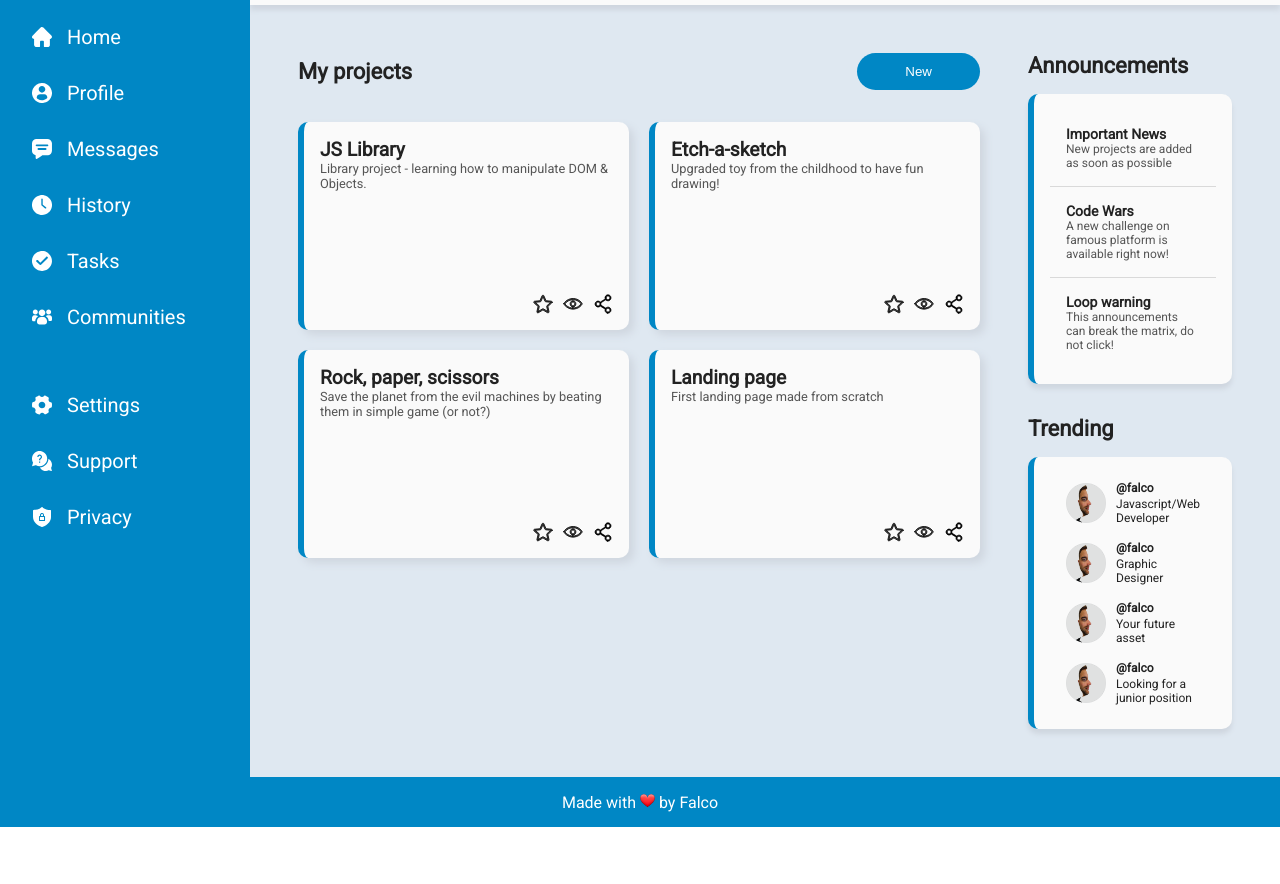
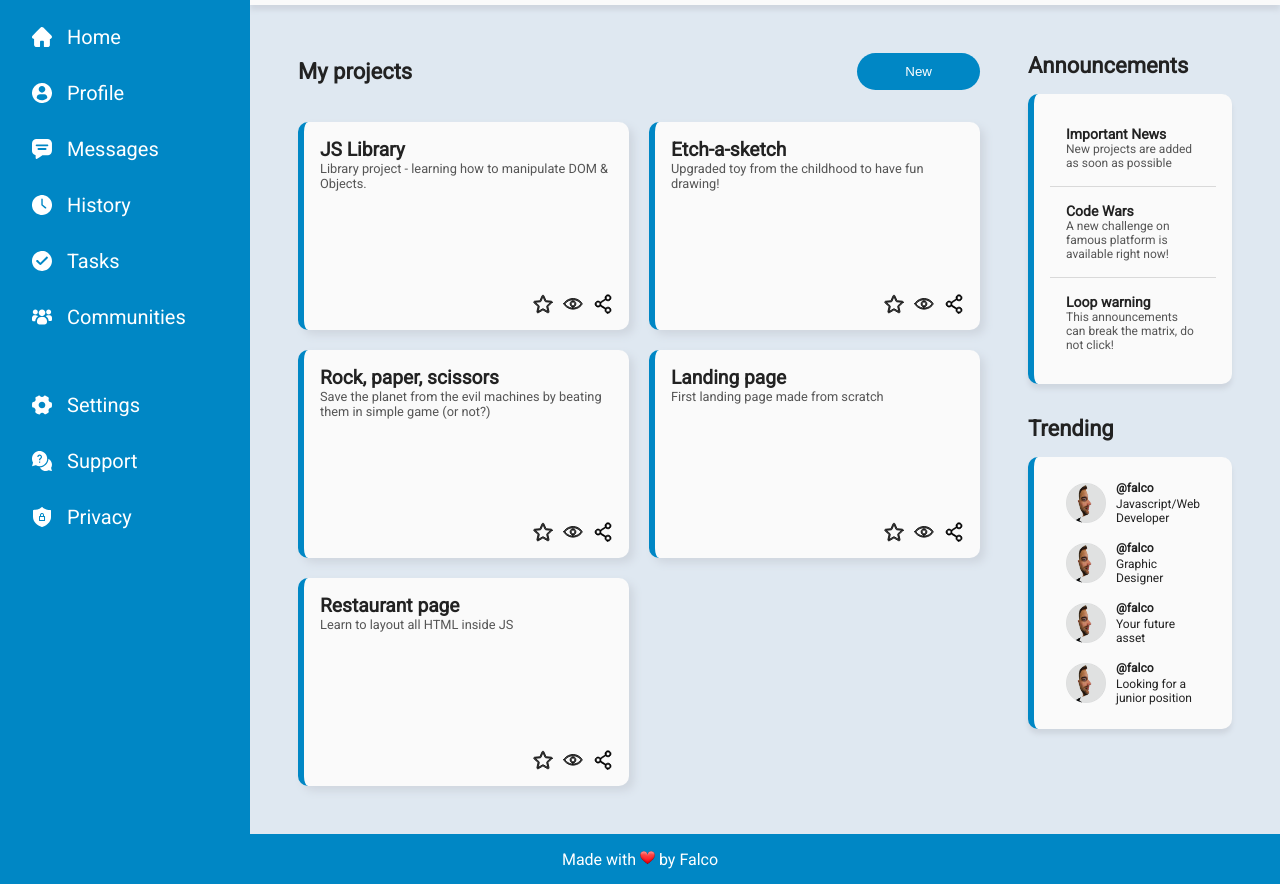
Before and after one commit to patsok/odin-dashboard, a plain HTML site: page index.html in a window 1280 px wide. Shown: the part 95-979 px from the top of the page. Before the commit the page ends 922 px from the top, so only its background shows below. Drawn offline with Linux system fonts and the light colour scheme.

Commit message:
Add new project

```diff
--- a/index.html
+++ b/index.html
@@ -95,6 +95,17 @@
                         <img src="img/share2.svg" alt="share">
                     </div>
                 </div>
+                <div class="project-card">
+                    <div class="project-content">
+                        <h2>Restaurant page</h2>
+                        <p>Learn to layout all HTML inside JS</p>
+                    </div>
+                    <div class="project-buttons">
+                        <img src="img/star2.svg" alt="star">
+                        <img src="img/watch2.svg" alt="observe">
+                        <img src="img/share2.svg" alt="share">
+                    </div>
+                </div>
             </div>
 
         </div>
--- a/script.js
+++ b/script.js
@@ -115,6 +115,9 @@ projectCards[2].addEventListener('click', () => {
 projectCards[3].addEventListener('click', () => {
     window.open('odin-landing-page/index.html', '_blank').focus();
 })
+projectCards[4].addEventListener('click', () => {
+    window.open('odin-restaurant-page/dist/index.html', '_blank').focus();
+})
 
 let annoCards = document.querySelectorAll('.anno-card')
 annoCards[0].addEventListener('click', () => {
```
